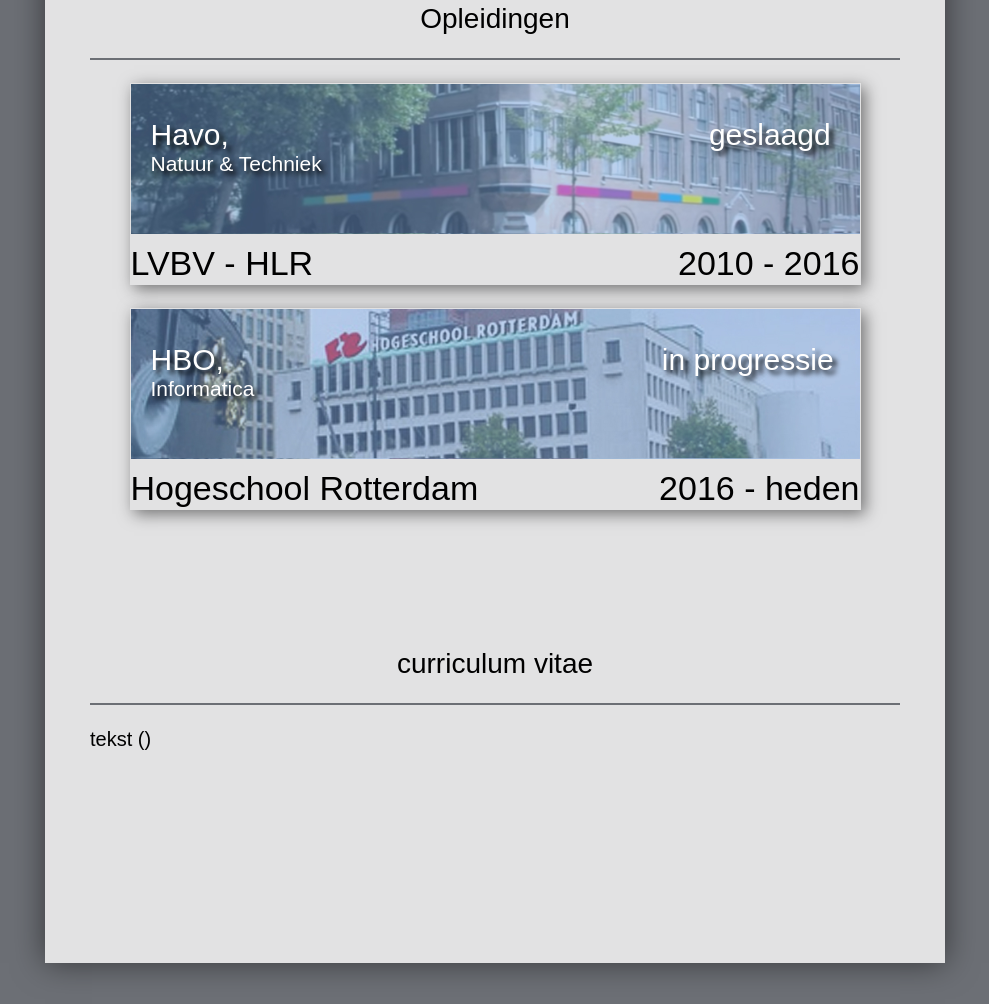
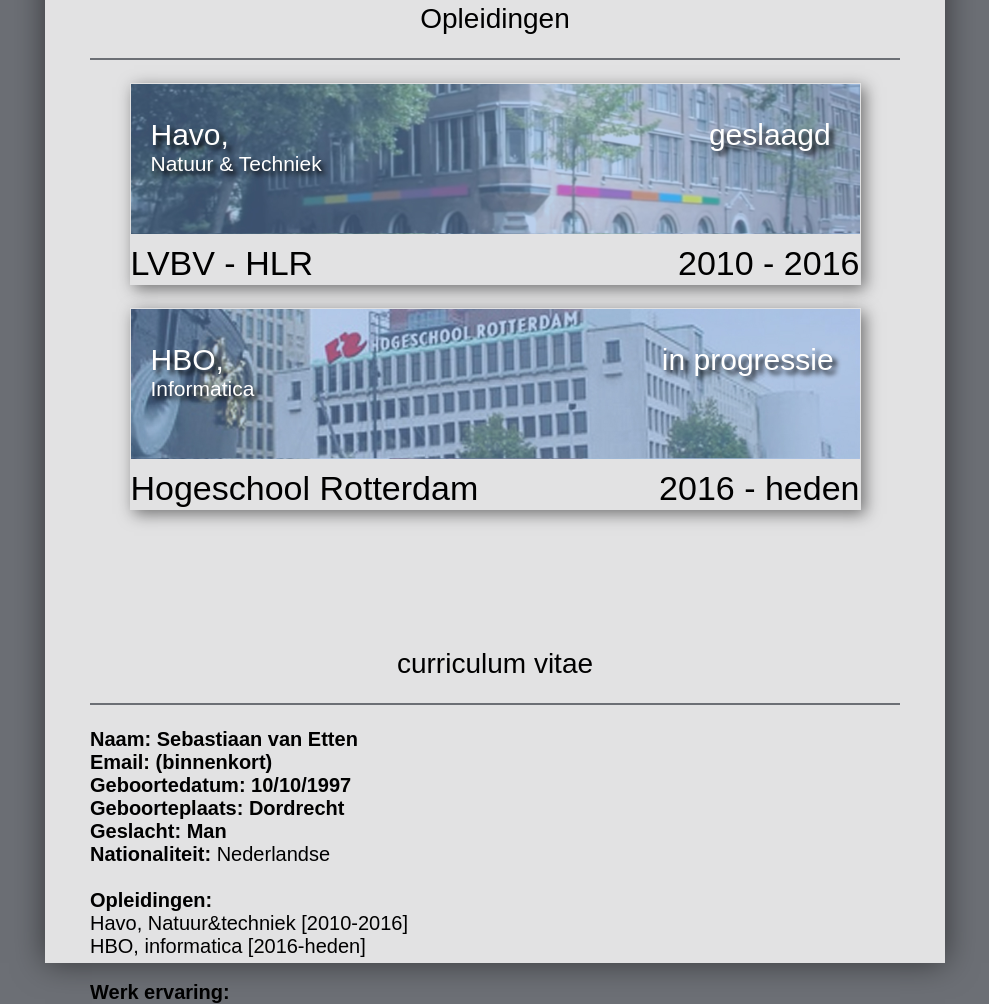
Before and after one commit to SebastiaanvanEtten/portfolio, a plain HTML site: page overmij.html in a window 1280 px wide. Shown: the part 1157-2161 px from the top of the page, without its empty margins (245-1234 px from the left). Before the commit the page ends 2120 px from the top, so only its background shows below. Drawn offline with Linux system fonts and the light colour scheme.

Commit message:
Update overmij.html

```diff
--- a/overmij.html
+++ b/overmij.html
@@ -326,7 +326,19 @@ text-decoration: none;
 					<center><span style="font-size:28px">curriculum vitae</span><br><br>
 					<div style="width:100%;height:2px;background-color:#6C6F75"></div></center>
 					<br>
-					tekst ()
+					<b>Naam: Sebastiaan van Etten</b><br>
+					<b>Email: (binnenkort)</b><br>
+					<b>Geboortedatum: 10/10/1997</b><br>
+					<b>Geboorteplaats: Dordrecht</b><br>
+					<b>Geslacht: Man</b><br>
+					<b>Nationaliteit: </b>Nederlandse<br>
+					<br>
+					<b>Opleidingen:</b><br>
+					Havo, Natuur&techniek [2010-2016]<br>
+					HBO, informatica [2016-heden]<br>
+					<br>
+					<b>Werk ervaring:</b><br>
+
 				</div>
 			</center>
 		</div>
```
